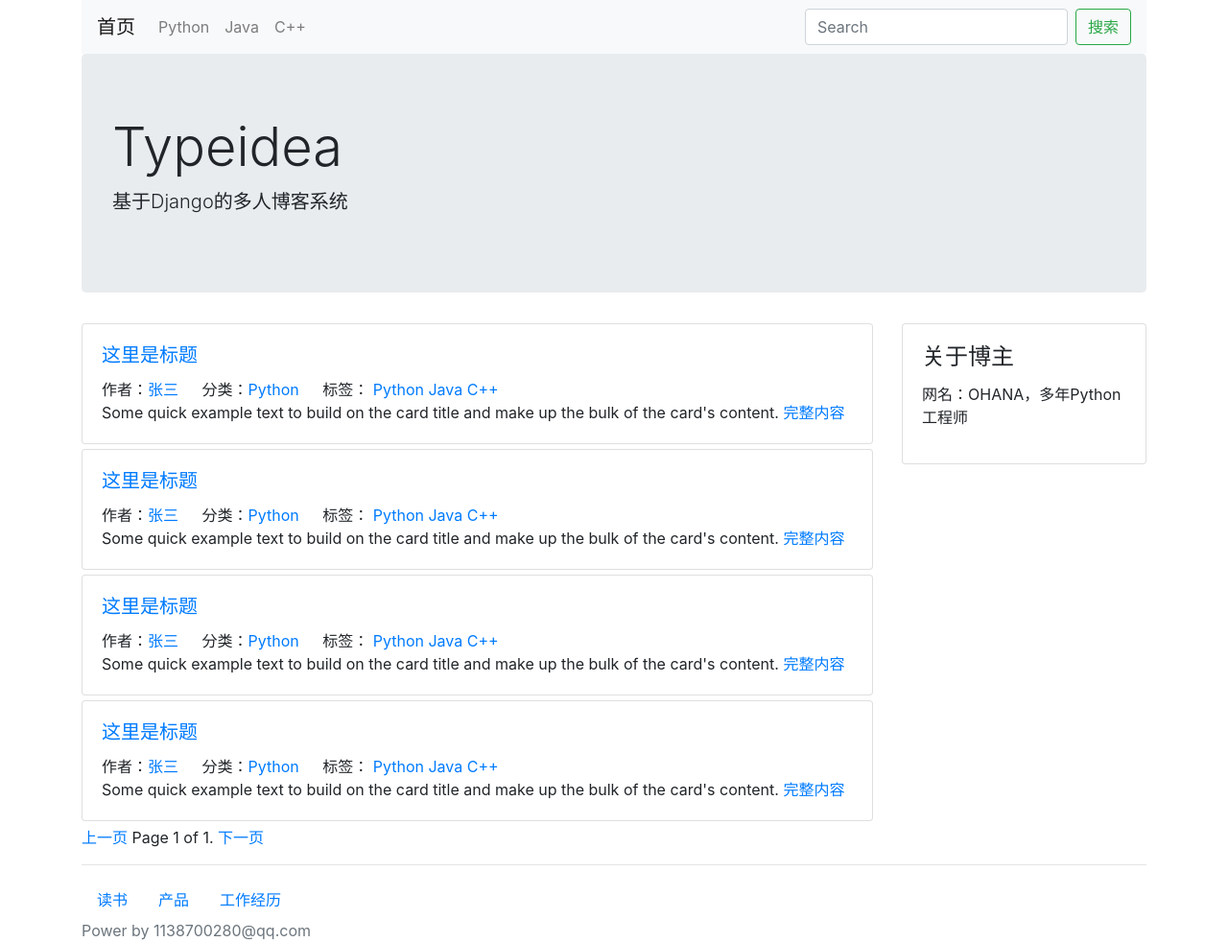
After one commit to wangjunhao999/typeidea, a Django app: template typeidea/templates/demo/blog2.html in a window 1280 px wide. The commit adds this page. Shown: the whole page at 96% size. Run offline with Django 3.2, Linux system fonts and the light colour scheme; the template is opened without the code that fills it, so the values that code supplies are empty; parts of the project's set-up code (start-up, migrations or seed data) failed here and were passed over; some libraries are stand-ins or nearby versions.

Commit message:
重构blog页面

```diff
--- /dev/null
+++ b/typeidea/templates/demo/blog2.html
@@ -0,0 +1,156 @@
+<!doctype html>
+<html lang="en">
+  <head>
+    <!-- Required meta tags -->
+    <meta charset="utf-8">
+    <meta name="viewport" content="width=device-width, initial-scale=1, shrink-to-fit=no">
+    <!-- Bootstrap CSS -->
+    <link rel="stylesheet" href="https://stackpath.bootstrapcdn.com/bootstrap/4.3.1/css/bootstrap.min.css" integrity="sha384-ggOyR0iXCbMQv3Xipma34MD+dH/1fQ784/j6cY/iJTQUOhcWr7x9JvoRxT2MZw1T" crossorigin="anonymous">
+    <title>首页</title>
+
+    <style>
+        .post {
+            margin-bottom: 5px;
+        }
+    </style>
+  </head>
+
+  <body>
+
+    <div class="container head">
+        <nav class="navbar navbar-expand-lg navbar-light bg-light">
+            <a class="navbar-brand" href="#">首页</a>
+            <div class="collapse navbar-collapse" id="navbarSupportedContent">
+                <ul class="navbar-nav mr-auto">
+                    <li class="nav-item">
+                        <a class="nav-link" href="#">Python</a>
+                    </li>
+                    <li class="nav-item">
+                        <a class="nav-link" href="#">Java</a>
+                    </li>
+                    <li class="nav-item">
+                        <a class="nav-link" href="#">C++</a>
+                    </li>
+                </ul>
+                <form class="form-inline my-2 my-lg-0">
+                    <input class="form-control mr-sm-2" type="search" placeholder="Search" aria-label="Search">
+                    <button class="btn btn-outline-success" type="submit">搜索</button>
+                </form>
+            </div>
+        </nav>
+
+        <div class="jumbotron">
+            <h1 class="display-4">Typeidea</h1>
+            <p class="lead">基于Django的多人博客系统</p>
+        </div>
+    </div>
+
+    <div class="container main">
+        <div class="row">
+
+            <div class="col-9 post-list">
+
+                <div class="card post">
+                    <div class="card-body">
+                        <h5 class="card-title"><a href="#">这里是标题</a> </h5>
+                        <span class="card-link">作者：<a href="#">张三</a> </span>
+                        <span class="card-link">分类：<a href="#">Python</a> </span>
+                        <span class="card-link">标签：
+                            <a href="#">Python</a>
+                            <a href="#">Java</a>
+                            <a href="#">C++</a>
+                        </span>
+                        <p class="card-text">Some quick example text to build on
+                            the card title and make up the bulk of the card's content.
+                        <a href="#">完整内容</a> </p>
+                    </div>
+                </div>
+
+                <div class="card post">
+                    <div class="card-body">
+                        <h5 class="card-title"><a href="#">这里是标题</a> </h5>
+                        <span class="card-link">作者：<a href="#">张三</a> </span>
+                        <span class="card-link">分类：<a href="#">Python</a> </span>
+                        <span class="card-link">标签：
+                            <a href="#">Python</a>
+                            <a href="#">Java</a>
+                            <a href="#">C++</a>
+                        </span>
+                        <p class="card-text">Some quick example text to build on
+                            the card title and make up the bulk of the card's content.
+                        <a href="#">完整内容</a> </p>
+                    </div>
+                </div>
+
+                <div class="card post">
+                    <div class="card-body">
+                        <h5 class="card-title"><a href="#">这里是标题</a> </h5>
+                        <span class="card-link">作者：<a href="#">张三</a> </span>
+                        <span class="card-link">分类：<a href="#">Python</a> </span>
+                        <span class="card-link">标签：
+                            <a href="#">Python</a>
+                            <a href="#">Java</a>
+                            <a href="#">C++</a>
+                        </span>
+                        <p class="card-text">Some quick example text to build on
+                            the card title and make up the bulk of the card's content.
+                        <a href="#">完整内容</a> </p>
+                    </div>
+                </div>
+
+                <div class="card post">
+                    <div class="card-body">
+                        <h5 class="card-title"><a href="#">这里是标题</a> </h5>
+                        <span class="card-link">作者：<a href="#">张三</a> </span>
+                        <span class="card-link">分类：<a href="#">Python</a> </span>
+                        <span class="card-link">标签：
+                            <a href="#">Python</a>
+                            <a href="#">Java</a>
+                            <a href="#">C++</a>
+                        </span>
+                        <p class="card-text">Some quick example text to build on
+                            the card title and make up the bulk of the card's content.
+                        <a href="#">完整内容</a> </p>
+                    </div>
+                </div>
+
+                <a href="?page={{ page_obj.previous_page_number }}">上一页</a>
+                Page 1 of 1.
+                <a href="?page={{ page_obj.next_page_number }}">下一页</a>
+
+            </div>
+
+            <div class="col-3">
+                <div class="card sidebar">
+                    <div class="card-body">
+                        <h4 class="card-title">关于博主</h4>
+                        <p>
+                            网名：OHANA，多年Python工程师
+                        </p>
+                    </div>
+                </div>
+            </div>
+        </div>
+    </div>
+
+    <footer class="footer">
+        <div class="container">
+            <hr>
+            <nav class="nav category">
+                <a href="#" class="nav-link">读书</a>
+                <a href="#" class="nav-link">产品</a>
+                <a href="#" class="nav-link">工作经历</a>
+            </nav>
+        </div>
+        <div class="container power">
+            <span class="text-muted">Power by 1138700280@qq.com</span>
+        </div>
+    </footer>
+
+    <!-- Optional JavaScript -->
+    <!-- jQuery first, then Popper.js, then Bootstrap JS -->
+    <script src="https://code.jquery.com/jquery-3.3.1.slim.min.js" integrity="sha384-q8i/X+965DzO0rT7abK41JStQIAqVgRVzpbzo5smXKp4YfRvH+8abtTE1Pi6jizo" crossorigin="anonymous"></script>
+    <script src="https://cdnjs.cloudflare.com/ajax/libs/popper.js/1.14.7/umd/popper.min.js" integrity="sha384-UO2eT0CpHqdSJQ6hJty5KVphtPhzWj9WO1clHTMGa3JDZwrnQq4sF86dIHNDz0W1" crossorigin="anonymous"></script>
+    <script src="https://stackpath.bootstrapcdn.com/bootstrap/4.3.1/js/bootstrap.min.js" integrity="sha384-JjSmVgyd0p3pXB1rRibZUAYoIIy6OrQ6VrjIEaFf/nJGzIxFDsf4x0xIM+B07jRM" crossorigin="anonymous"></script>
+  </body>
+</html>
```
Also changed, not shown: typeidea/templates/demo/blog.html (renamed from typeidea/templates/blog/blog.html, +30 -15 lines), typeidea/templates/demo/list.html (added, +122 -0 lines), typeidea/templates/demo/demo.html (renamed from typeidea/templates/blog/demo.html).
